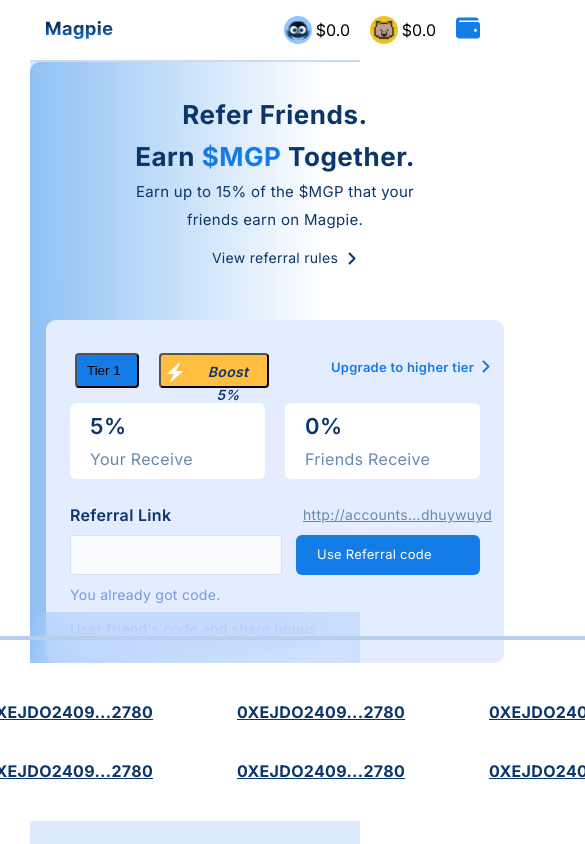
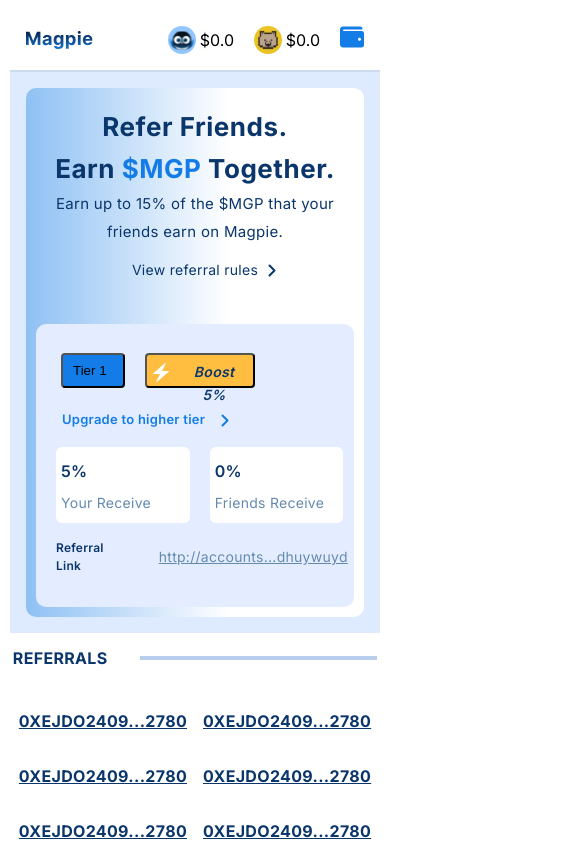
Before and after one commit to vishal5208/Magpie, a React (Create React App) app: page / in a window 390 px wide. Shown: the top 844 px of the page, 585 px wide, since content can reach past the window. Built offline with nearby package versions, Linux system fonts and the light colour scheme.

Commit message:
made website responsive

```diff
--- a/src/components/Content/Content.css
+++ b/src/components/Content/Content.css
@@ -3,10 +3,9 @@
 	margin: auto 0;
 	background: rgba(116, 172, 255, 0.24);
 	backdrop-filter: blur(20px);
-
 	height: 550px;
-
-	position: relative;
+	display: flex;
+	justify-content: center; /* Center horizontally */
 }
 
 .main-content-section-mobile {
@@ -25,13 +24,9 @@
 	order: 0;
 	flex-grow: 0;
 	width: 1024px;
-	margin: 0 auto;
 	background: linear-gradient(89.93deg, #137ce7 -65.73%, #ffffff 60.19%);
 	border-radius: 10px;
-	position: absolute;
-	top: 45%;
-	left: 50%;
-	transform: translate(-50%, -50%);
+	max-width: 1440px;
 }
 
 .inner-content-section {
@@ -130,10 +125,8 @@
 	width: 15px;
 	height: 27px;
 
-	font-family: "Inter";
-	font-style: normal;
 	font-weight: 600;
-	font-size: 22px;
+	font-size: 16px;
 	line-height: 27px;
 	/* identical to box height */
 
@@ -146,20 +139,10 @@
 
 	color: #0b366b;
 
-	/* Inside auto layout */
-
-	flex: none;
-	order: 0;
-	flex-grow: 0;
 	margin: 0;
 }
 
 .refer-texts-container .friend {
-	width: 147px;
-	height: 19px;
-
-	font-family: "Inter";
-	font-style: normal;
 	font-weight: 500;
 	font-size: 16px;
 	line-height: 19px;
@@ -178,18 +161,33 @@
 }
 
 /* mediaquery */
+
 @media (max-width: 450px) {
-	.refer-texts-container {
-		width: auto;
+	body {
+		/* Set a default font size and line height */
+		font-size: 16px;
+		line-height: 1.5;
+	}
+
+	html {
+		overflow-x: hidden;
+	}
+
+	.main-content-section {
+		height: auto;
 		padding: 16px;
 		flex-direction: column;
-		top: initial;
-		left: initial;
-		transform: none;
+		align-items: flex-start;
+	}
+
+	.refer-texts-container {
+		flex-direction: column;
+		padding: 10px;
+		width: 100%;
 	}
 
 	.inner-content-section {
-		padding: 16px;
+		padding: 8px;
 	}
 
 	.about-earn {
@@ -197,9 +195,12 @@
 	}
 
 	.referral-info {
-		width: 100%;
+		width: 37% !important;
 		margin-right: 0;
 		margin-bottom: 12px;
+
+		padding: 5px 5px;
+		gap: 8px;
 	}
 
 	.refer-texts-container .friend {
@@ -236,18 +237,14 @@
 	.first-mobile p {
 		font-size: 26px;
 		font-weight: 700;
-
 		line-height: 162.02%;
 		/* or 45px */
-
 		letter-spacing: 0.02em;
-
-		/* deep blue */
-
 		color: #0b366b;
 		margin: 0;
 		padding: 0;
 	}
+
 	.about-earn {
 		display: none;
 	}
@@ -258,12 +255,8 @@
 		font-weight: 500;
 		font-size: 15px;
 		line-height: 50.02%;
-
 		text-align: center;
 		letter-spacing: 0.02em;
-
-		/* deep blue */
-
 		color: #0b366b;
 	}
 
@@ -292,8 +285,64 @@
 	}
 
 	.main-referral-data-container {
-		padding: 16px;
-		gap: 16px;
+		gap: 4px;
+
+		border-radius: 5px;
+		padding: 10px;
+		width: 100%;
+	}
+
+	.main-referral-data-container .to-boost-container {
+		flex-direction: column;
+	}
+
+	.upgrade-text-parent .upgrade-text {
+		margin-left: 6px;
+		margin-top: 0;
+	}
+
+	.arrow-img-2 {
+		top: 0 !important;
+		left: 165px !important;
+	}
+
+	.refer-texts-container .friend {
+		font-size: 14px;
+	}
+
+	.referral-link-text-p1 {
+		font-size: 12px !important;
+	}
+
+	.referral-link-text-p2 {
+		font-size: 14px !important;
+	}
+
+	.referral-link-main-container .sub-container {
+		gap: 55px !important;
+	}
+
+	.alrady-got-link-p {
+		display: none;
+	}
+
+	.referal-code-container {
+		display: none !important;
+	}
+
+	.recieve-and-friends-container {
+		gap: 4px;
+
+		width: 130% !important;
+		height: 76px;
+
+		flex: none;
+		order: 1;
+		flex-grow: 0;
+	}
+
+	.alrady-got-link-p {
+		display: none !important;
 	}
 }
 
@@ -423,25 +472,15 @@
 	order: 1;
 	flex-grow: 0;
 }
-
 .main-referral-data-container {
 	box-sizing: border-box;
-
-	/* Auto layout */
-
 	display: flex;
 	flex-direction: column;
 	justify-content: center;
-	/* align-items: center; */
-	padding: 24px;
-	gap: 24px;
-
+	padding: 0;
 	background: #e4edff;
 	border-radius: 10px;
-
-	/* Inside auto layout */
-
-	border-radius: 10px;
+	padding: 20px;
 }
 
 .arrow-img-2 {
@@ -459,15 +498,6 @@
 	align-items: flex-start;
 	padding: 0px;
 	gap: 12px;
-
-	width: 178px;
-	height: 35px;
-
-	/* Inside auto layout */
-
-	flex: none;
-	order: 0;
-	flex-grow: 0;
 }
 
 .main-referral-data-container .tier {
@@ -560,19 +590,11 @@
 	font-weight: 600;
 	font-size: 13px;
 	line-height: 162.02%;
-	/* identical to box height, or 21px */
 
 	letter-spacing: 0.02em;
 
-	/* Blue */
-
 	color: #137ce7;
 
-	/* Inside auto layout */
-
-	flex: none;
-	order: 0;
-	flex-grow: 0;
 	margin-left: 45px;
 }
 
@@ -608,11 +630,6 @@
 	flex-grow: 0;
 }
 
-.recieve-and-friends-container .referral-info {
-	width: 195px;
-	height: 76px;
-}
-
 .referral-link-main-container {
 	/* Auto layout */
 
@@ -620,10 +637,6 @@
 	flex-direction: column;
 	align-items: flex-start;
 	padding: 0px;
-	gap: 6px;
-
-	width: 410px;
-	height: 136px;
 
 	/* Inside auto layout */
 
@@ -639,59 +652,22 @@
 	align-items: center;
 	padding: 0px;
 	gap: 113px;
-
-	width: 410px;
-	height: 26px;
-
-	/* Inside auto layout */
-
-	flex: none;
-	order: 0;
-	flex-grow: 0;
 }
 
 .referral-link-text-p1 {
-	width: 120px;
-	height: 26px;
-
 	font-style: normal;
 	font-weight: 600;
 	font-size: 16px;
-	line-height: 162.02%;
-	/* identical to box height, or 26px */
-
 	letter-spacing: 0.02em;
-
-	/* deep blue */
-
 	color: #0b366b;
-
-	/* Inside auto layout */
-
-	flex: none;
-	order: 0;
-	flex-grow: 0;
 }
 
 .referral-link-text-p2 {
-	width: 192px;
-	height: 23px;
-
 	font-weight: 500;
 	font-size: 14px;
-	line-height: 162.02%;
-	/* identical to box height, or 23px */
-
 	letter-spacing: 0.02em;
 	text-decoration-line: underline;
-
 	color: #658aaf;
-
-	/* Inside auto layout */
-
-	flex: none;
-	order: 1;
-	flex-grow: 0;
 }
 
 .alrady-got-link-p {
@@ -800,3 +776,7 @@
 	order: 0;
 	flex-grow: 0;
 }
+
+.recieve-and-friends-container .referral-info {
+	width: 195px;
+}
--- a/src/components/Content/Content.js
+++ b/src/components/Content/Content.js
@@ -59,7 +59,6 @@
 
 				{/* 2nd box */}
 				<div className="main-referral-data-container">
-
 					{/* tier boost upgrade */}
 					<div className="to-boost-container">
 						<div className="group-of-2-boost">
--- a/src/components/Header/Header.css
+++ b/src/components/Header/Header.css
@@ -12,8 +12,13 @@
 		display: none;
 	}
 
+	body {
+		overflow-x: hidden;
+	}
+
 	.main-left-header-mobile {
 		display: flex !important;
+		/* width: 700px; */
 
 		box-sizing: border-box;
 
@@ -23,7 +28,6 @@
 		justify-content: space-between;
 		align-items: center;
 		padding: 16px;
-		gap: 171px;
 
 		border-bottom: 2px solid #ccdbed;
 	}
--- a/src/components/Referral/Referral.css
+++ b/src/components/Referral/Referral.css
@@ -11,7 +11,7 @@
 	flex: none;
 	order: 2;
 	flex-grow: 0;
-	background: rgba(116, 172, 255, 0.24);
+	/* background: rgba(116, 172, 255, 0.24); */
 	backdrop-filter: blur(20px);
 }
 
@@ -101,3 +101,39 @@
 	display: flex;
 	justify-content: center;
 }
+
+@media (max-width: 450px) {
+	.referral-details {
+		grid-template-columns: 1fr 1fr;
+		padding: 10px;
+		gap: 4px;
+		width: 42%;
+		border-radius: 5px;
+	}
+
+	.referral-and-line-container {
+		width: 10%;
+	}
+
+	.main-referrals-container {
+		gap: 8px;
+		height: auto;
+	}
+
+	.referral-and-line-container {
+		width: 100%;
+	}
+
+	.line-div {
+		width: 64%;
+	}
+
+	.referral-details {
+		padding: 12px;
+		width: 100%;
+	}
+
+	.referral-details-data-p {
+		font-size: 12px;
+	}
+}
--- a/src/index.css
+++ b/src/index.css
@@ -3,7 +3,7 @@
 	font-family: Inter, "Segoe UI";
 	-webkit-font-smoothing: antialiased;
 	-moz-osx-font-smoothing: grayscale;
-	padding: 0px 30px 0px 30px;
+	padding: 10px;
 }
 
 code {
```
